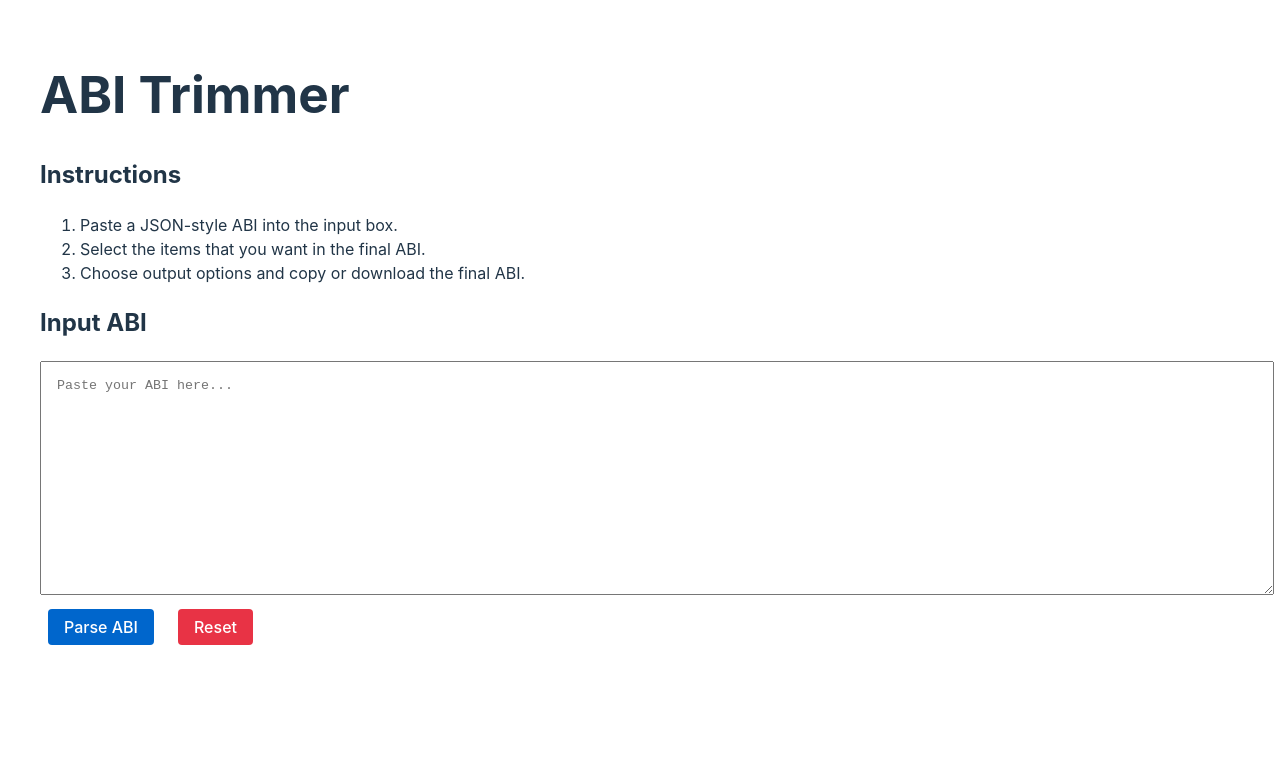
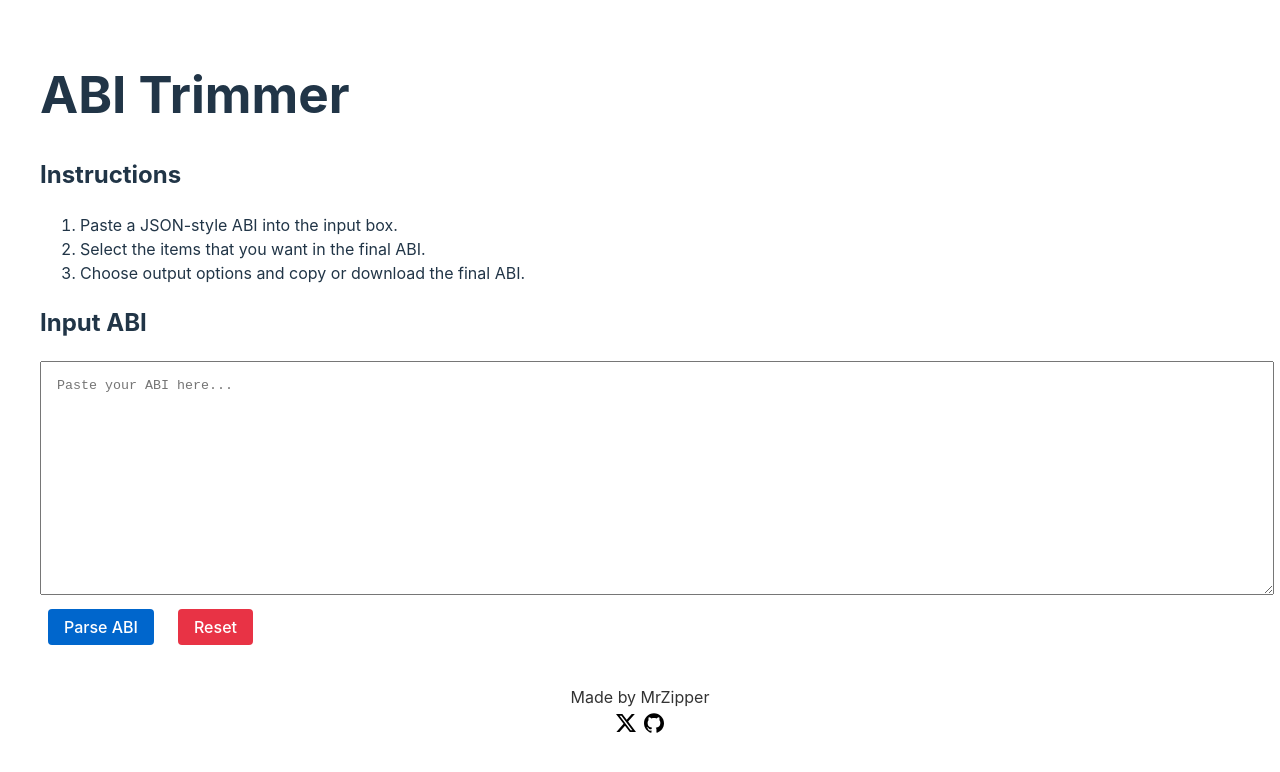
Before and after one commit to MrZipper7/abi-trimmer, a React (Vite) app: page / in a window 1280 px wide. Shown: the top 772 px of the page. Built offline with nearby package versions, Linux system fonts and the light colour scheme.

Commit message:
feat: Add footer

```diff
--- a/src/components/AbiTrimmer/index.module.css
+++ b/src/components/AbiTrimmer/index.module.css
@@ -106,3 +106,24 @@
     }
   }
 }
+
+footer {
+  display: flex;
+  flex-direction: column;
+  align-items: center;
+  margin-top: 20px;
+  color: #333;
+  p {
+    margin: 0;
+  }
+
+  .socialIcons {
+    display: flex;
+    gap: 8px;
+    margin-top: 4px;
+
+    img {
+      width: 20px;
+    }
+  }
+}
--- a/src/components/AbiTrimmer/index.tsx
+++ b/src/components/AbiTrimmer/index.tsx
@@ -5,6 +5,8 @@ import { useDownloadAbi } from 'hooks/useDownloadAbi'
 import { FormatType, type FormatOptions, type ItemFilters } from 'types'
 import { getItemId } from 'utils/getItemId'
 import { trimAbiItems } from 'utils/trimAbiItems'
+import twitter from '/x.svg'
+import github from '/github.svg'
 import { Button } from '../Button'
 import { FormatPreview } from '../FormatPreview'
 import { ItemDetails } from '../ItemDetails'
@@ -209,10 +211,24 @@ export function AbiTrimmer() {
 
           <div className={styles.buttonGroup}>
             <Button text="Download JSON ABI" onClick={() => downloadAbi(selectedAbi, FormatType.JSON, formatOptions)} />
-            <Button text="Download Human Readable ABI" onClick={() => downloadAbi(selectedAbi, FormatType.HUMAN, formatOptions)} />
+            <Button
+              text="Download Human Readable ABI"
+              onClick={() => downloadAbi(selectedAbi, FormatType.HUMAN, formatOptions)}
+            />
           </div>
         </>
       )}
+      <footer>
+        <p>Made by MrZipper</p>
+        <div className={styles.socialIcons}>
+          <a href="https://twitter.com/MrZipper7/" target="_blank" rel="noreferrer">
+            <img src={twitter} alt="x" />
+          </a>
+          <a href="https://github.com/MrZipper7/abi-trimmer/" target="_blank" rel="noreferrer">
+            <img src={github} alt="github" />
+          </a>
+        </div>
+      </footer>
     </div>
   )
 }
```
Also changed, not shown: public/github.svg (added), public/x.svg (added).
